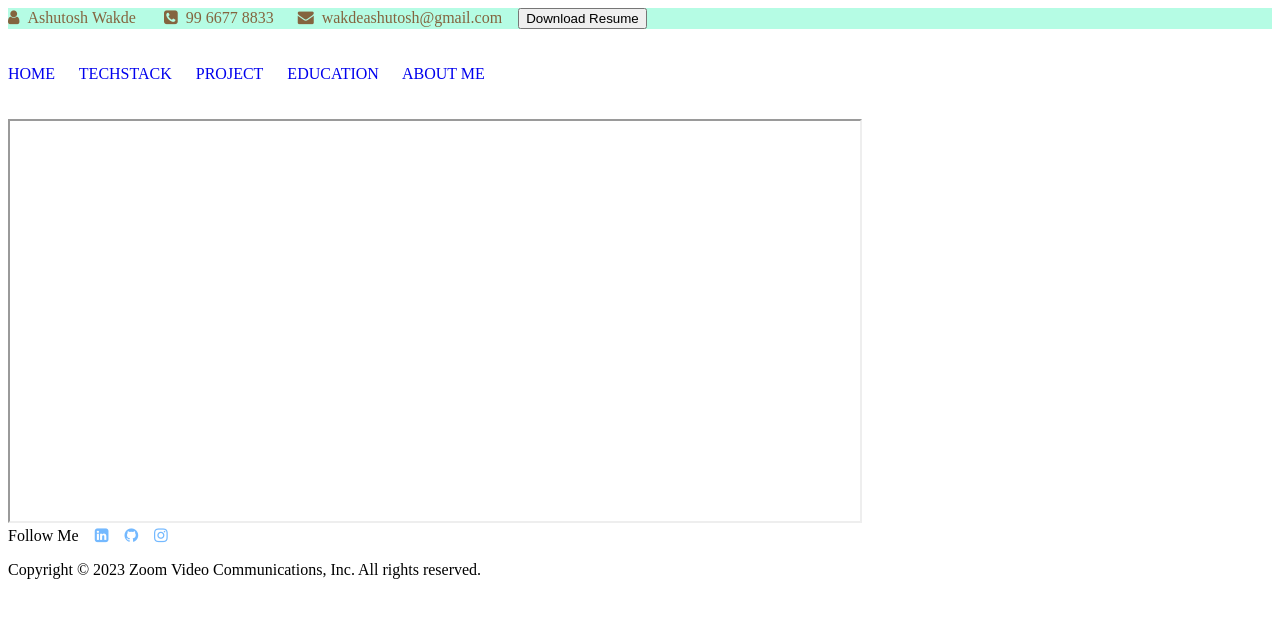
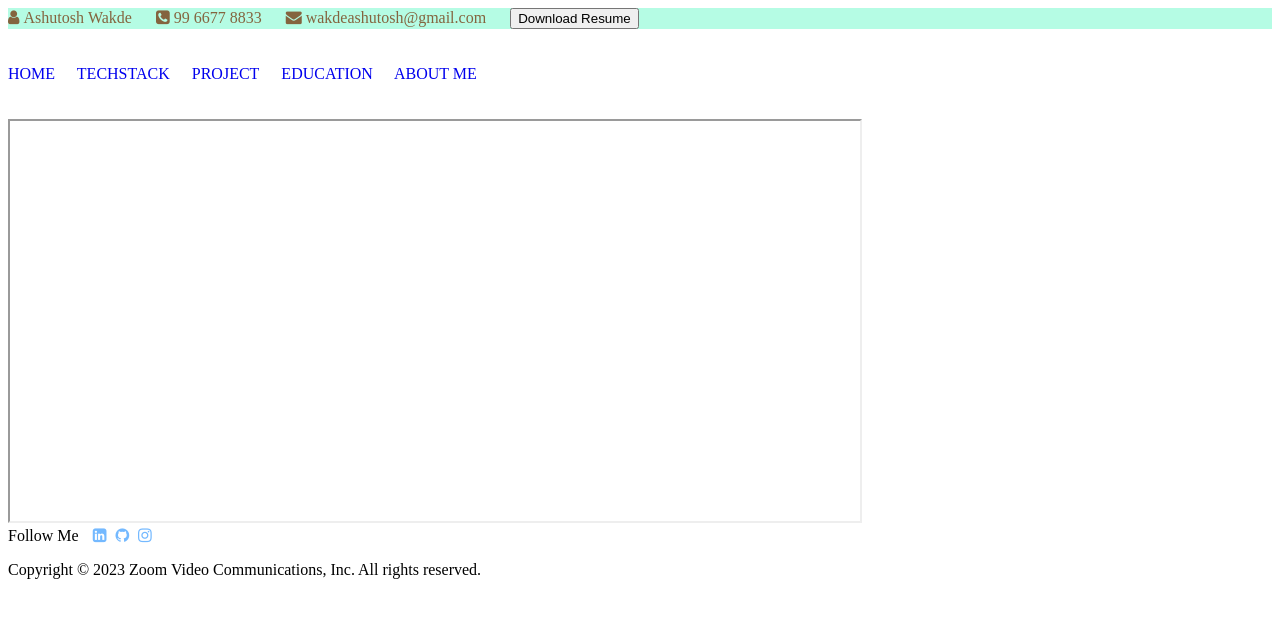
Before and after one commit to ashutoshwakde/my-profile, a plain HTML site: page index.html in a window 1280 px wide. Drawn offline with Linux system fonts and the light colour scheme.

Commit message:
All changes are committed and push
All changes are committed and push

```diff
--- a/index.html
+++ b/index.html
@@ -18,21 +18,22 @@
       {
         text-decoration: none;
       }
+      .one
+      {
+        padding-right: 18px;
+      }
+      span{
+        padding-right: 10px;
+      }
 
     </style>
   </head>
   <body>
 
     <header>
-      <i class="fa fa-user" aria-hidden="true">&nbsp;&nbsp;Ashutosh Wakde</i>
-      &nbsp;&nbsp;&nbsp;&nbsp;&nbsp;
-      <i class="fa fa-phone-square" aria-hidden="true"
-        >&nbsp;&nbsp;99 6677 8833</i
-      >&nbsp;&nbsp;&nbsp;&nbsp;&nbsp;
-      <i class="fa fa-envelope" aria-hidden="true"
-        >&nbsp;&nbsp;wakdeashutosh@gmail.com</i
-      >
-      &nbsp;&nbsp;
+      <i class="fa fa-user" aria-hidden="true" style="padding-right: 20px;">&nbsp;Ashutosh Wakde</i>
+      <i class="fa fa-phone-square" aria-hidden="true" style="padding-right: 20px;">&nbsp;99 6677 8833</i>
+      <i class="fa fa-envelope" aria-hidden="true"style="padding-right: 20px;">&nbsp;wakdeashutosh@gmail.com</i>
       <a
         href=""
         download="E:\Angular\my-profile\Assets\resume_ashutoshwakde.pdf"
@@ -42,16 +43,11 @@
     <br /><br />
 
     <nav>
-      <a href="home.html" target="myFrame">HOME</a
-      >&nbsp;&nbsp;&nbsp;&nbsp;&nbsp;
-      <a href="techstack.html" target="myFrame">TECHSTACK</a
-      >&nbsp;&nbsp;&nbsp;&nbsp;&nbsp;
-      <a href="project.html" target="myFrame">PROJECT</a
-      >&nbsp;&nbsp;&nbsp;&nbsp;&nbsp;
-      <a href="education.html" target="myFrame">EDUCATION</a
-      >&nbsp;&nbsp;&nbsp;&nbsp;&nbsp;
-      <a href="aboutMe.html" target="myFrame">ABOUT ME</a
-      >&nbsp;&nbsp;&nbsp;&nbsp;&nbsp;
+      <a href="home.html" target="myFrame" class="one">HOME</a>
+      <a href="techstack.html" target="myFrame" class="one">TECHSTACK</a>
+      <a href="project.html" target="myFrame" class="one">PROJECT</a>
+      <a href="education.html" target="myFrame" class="one">EDUCATION</a>
+      <a href="aboutMe.html" target="myFrame" class="one">ABOUT ME</a>
     </nav>
 
     <br /><br />
@@ -59,17 +55,11 @@
     <br />
 
     <footer>
-      <span>Follow Me</span>&nbsp;&nbsp;&nbsp;
+      <span>Follow Me</span>
 
-      <a href="https://www.linkedin.com/in/ashutosh-wakde-029ba5244"
-        ><i class="fa fa-linkedin-square" aria-hidden="true" style="color:#74b9ff;"></i></a
-      >&nbsp;&nbsp;&nbsp;
-      <a href="https://github.com/ashutoshwakde"
-        ><i class="fa fa-github" aria-hidden="true" style="color:#74b9ff;"></i></a
-      >&nbsp;&nbsp;&nbsp;
-      <a href="https://instagram.com/ashutoshwakde_07?igshid=MzNlNGNkZWQ4Mg=="
-        ><i class="fa fa-instagram" aria-hidden="true" style="color:#74b9ff;"></i
-      ></a>
+      <a href="https://www.linkedin.com/in/ashutosh-wakde-029ba5244"><i class="fa fa-linkedin-square" aria-hidden="true" style="color:#74b9ff; padding-right: 5px;"></i></a>
+      <a href="https://github.com/ashutoshwakde"><i class="fa fa-github" aria-hidden="true" style="color:#74b9ff; padding-right: 5px;"></i></a>
+      <a href="https://instagram.com/ashutoshwakde_07?igshid=MzNlNGNkZWQ4Mg=="><i class="fa fa-instagram" aria-hidden="true" style="color:#74b9ff; padding-right: 5px;"></i></a>
 
       <p>
         Copyright &copy; 2023 Zoom Video Communications, Inc. All rights
```
Also changed, not shown: CSSlearning.html (+34 -5 lines), aboutMe.html (+12 -11 lines), project.html (+13 -10 lines), home.html (line endings or trailing spaces).
